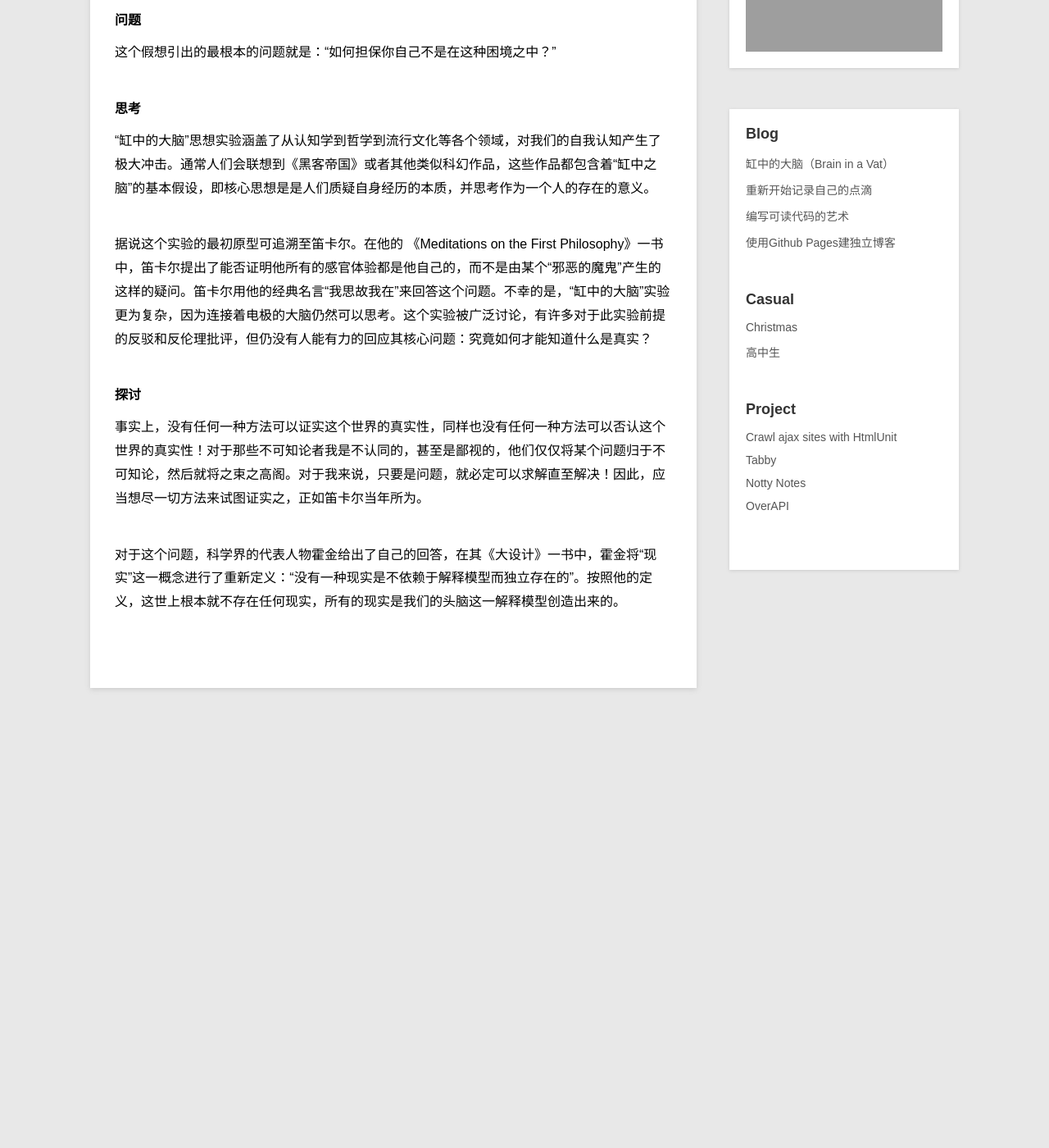
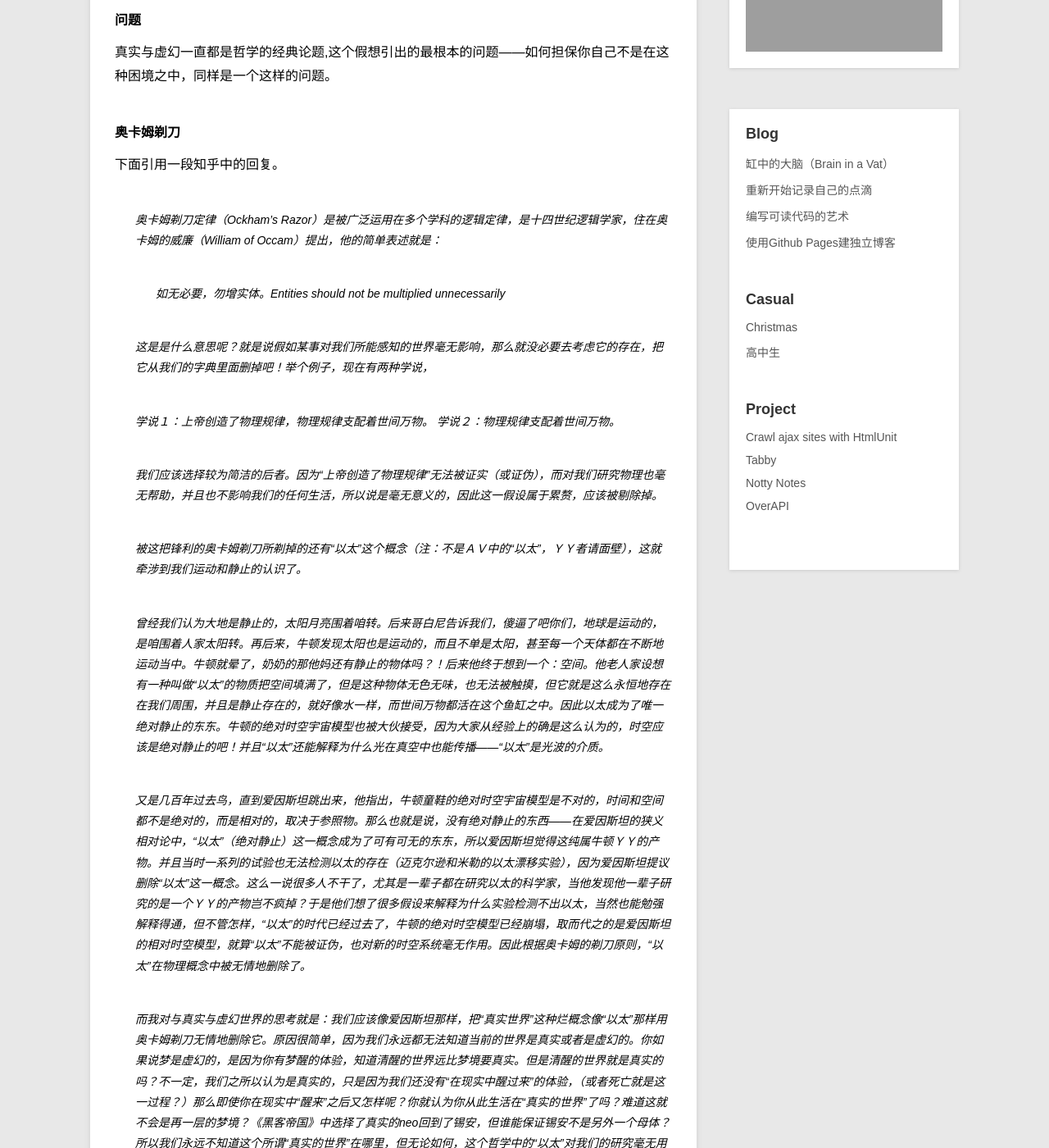
Before and after one commit to cidisk/cidisk.github.io, a Jekyll site: the page built from _posts/blog/2013-12-10-brain-in-a-vat.md, in a window 1280 px wide and 1400 px high, scrolled down 597 px. Shown: the whole window at 82% size. Built offline with Jekyll 4.4.1, drawn with Linux system fonts in a browser that asks for light colours; Markdown is read by kramdown in place of the engine named in the settings; comment, search, counter and statistics services are not loaded; before the commit the page ends 1516 px from its top, so only the background shows below that; some of the changed text lies outside the part shown; grey boxes are pictures that could not be loaded.

Commit message:
modify brain in vat

```diff
--- a/_posts/blog/2013-12-10-brain-in-a-vat.md
+++ b/_posts/blog/2013-12-10-brain-in-a-vat.md
@@ -13,16 +13,43 @@ category: blog
 
 ####问题
 
-这个假想引出的最根本的问题就是：“如何担保你自己不是在这种困境之中？”
+真实与虚幻一直都是哲学的经典论题,这个假想引出的最根本的问题——如何担保你自己不是在这种困境之中，同样是一个这样的问题。
+
+####奥卡姆剃刀
+
+下面引用一段知乎中的回复。
+
+>奥卡姆剃刀定律（Ockham's Razor）是被广泛运用在多个学科的逻辑定律，是十四世纪逻辑学家，住在奥卡姆的威廉（William of Occam）提出，他的简单表述就是：
+
+>>如无必要，勿增实体。Entities should not be multiplied unnecessarily
+
+>这是是什么意思呢？就是说假如某事对我们所能感知的世界毫无影响，那么就没必要去考虑它的存在，把它从我们的字典里面删掉吧！举个例子，现在有两种学说，
+
+>学说１：上帝创造了物理规律，物理规律支配着世间万物。
+>学说２：物理规律支配着世间万物。
+
+>我们应该选择较为简洁的后者。因为“上帝创造了物理规律”无法被证实（或证伪），而对我们研究物理也毫无帮助，并且也不影响我们的任何生活，所以说是毫无意义的，因此这一假设属于累赘，应该被剔除掉。
+
+>被这把锋利的奥卡姆剃刀所剃掉的还有“以太”这个概念（注：不是ＡＶ中的“以太”，ＹＹ者请面壁），这就牵涉到我们运动和静止的认识了。
+
+>曾经我们认为大地是静止的，太阳月亮围着咱转。后来哥白尼告诉我们，傻逼了吧你们，地球是运动的，是咱围着人家太阳转。再后来，牛顿发现太阳也是运动的，而且不单是太阳，甚至每一个天体都在不断地运动当中。牛顿就晕了，奶奶的那他妈还有静止的物体吗？！后来他终于想到一个：空间。他老人家设想有一种叫做“以太”的物质把空间填满了，但是这种物体无色无味，也无法被触摸，但它就是这么永恒地存在在我们周围，并且是静止存在的，就好像水一样，而世间万物都活在这个鱼缸之中。因此以太成为了唯一绝对静止的东东。牛顿的绝对时空宇宙模型也被大伙接受，因为大家从经验上的确是这么认为的，时空应该是绝对静止的吧！并且“以太”还能解释为什么光在真空中也能传播——“以太”是光波的介质。
+
+>又是几百年过去鸟，直到爱因斯坦跳出来，他指出，牛顿童鞋的绝对时空宇宙模型是不对的，时间和空间都不是绝对的，而是相对的，取决于参照物。那么也就是说，没有绝对静止的东西——在爱因斯坦的狭义相对论中，“以太”（绝对静止）这一概念成为了可有可无的东东，所以爱因斯坦觉得这纯属牛顿ＹＹ的产物。并且当时一系列的试验也无法检测以太的存在（迈克尔逊和米勒的以太漂移实验），因为爱因斯坦提议删除“以太”这一概念。这么一说很多人不干了，尤其是一辈子都在研究以太的科学家，当他发现他一辈子研究的是一个ＹＹ的产物岂不疯掉？于是他们想了很多假设来解释为什么实验检测不出以太，当然也能勉强解释得通，但不管怎样，“以太”的时代已经过去了，牛顿的绝对时空模型已经崩塌，取而代之的是爱因斯坦的相对时空模型，就算“以太”不能被证伪，也对新的时空系统毫无作用。因此根据奥卡姆的剃刀原则，“以太”在物理概念中被无情地删除了。
+
+>而我对与真实与虚幻世界的思考就是：我们应该像爱因斯坦那样，把“真实世界”这种烂概念像“以太”那样用奥卡姆剃刀无情地删除它。原因很简单，因为我们永远都无法知道当前的世界是真实或者是虚幻的。你如果说梦是虚幻的，是因为你有梦醒的体验，知道清醒的世界远比梦境要真实。但是清醒的世界就是真实的吗？不一定，我们之所以认为是真实的，只是因为我们还没有“在现实中醒过来”的体验，（或者死亡就是这一过程？）那么即使你在现实中“醒来”之后又怎样呢？你就认为你从此生活在“真实的世界”了吗？难道这就不会是再一层的梦境？《黑客帝国》中选择了真实的neo回到了锡安，但谁能保证锡安不是另外一个母体？所以我们永远不知道这个所谓“真实的世界”在哪里，但无论如何，这个哲学中的“以太”对我们的研究毫无用处，因为它既无法被感知，也对我们没有影响——反正我们就这么在梦与醒之间徘徊着，我们能感觉到的“真实”只是相对于梦境来说而已。可能真的存在着一个“绝对真实“的世界，但这与我们无关，因此“真实世界”这一概念应该被奥卡姆剃刀无情剃掉。
+
+>既然没有了绝对的真实世界，那么所有的真实和虚幻都是相对而言的，判断真实与虚幻就应该像判断物体运动或者静止那样，取决于各自的参照系，我们活在一个“相对真实”的世界，做着“相对虚幻”的梦。因此我们也不需要再去深究“真实的世界”在哪里，正如我们不需要检测那个飘渺的“以太”，因为相对的真实就在我们身边。
 
 ####思考
 
-“缸中的大脑”思想实验涵盖了从认知学到哲学到流行文化等各个领域，对我们的自我认知产生了极大冲击。通常人们会联想到《黑客帝国》或者其他类似科幻作品，这些作品都包含着“缸中之脑”的基本假设，即核心思想是是人们质疑自身经历的本质，并思考作为一个人的存在的意义。
+“缸中的大脑”，使我们对自我认知产生了很大怀疑，真实到底是什么。之前非常火的《黑客帝国》《盗梦空间》或者其他类似科幻作品，这些作品总有着“缸中之脑”的影子。
 
-据说这个实验的最初原型可追溯至笛卡尔。在他的 《Meditations on the First Philosophy》一书中，笛卡尔提出了能否证明他所有的感官体验都是他自己的，而不是由某个“邪恶的魔鬼”产生的这样的疑问。笛卡尔用他的经典名言“我思故我在”来回答这个问题。不幸的是，“缸中的大脑”实验更为复杂，因为连接着电极的大脑仍然可以思考。这个实验被广泛讨论，有许多对于此实验前提的反驳和反伦理批评，但仍没有人能有力的回应其核心问题：究竟如何才能知道什么是真实？
+曾经在马克思主义哲学课上曾听到过对科学的本质的探讨，这里要说一下科学与非科学的界限。
+
+卡尔·波普尔在其著作《猜想与反驳》提出科学和非科学划分的证伪原则。即科学是可以证伪的，非科学的本质不在于他的正确与否，而是在于它的不可证伪性。于是数学和逻辑学便被划分为非科学的。同样，心理分析学说，占星说，骨相学，马克思之后的"马克思主义"也都是非科学的。它们都不可被证伪。数学和逻辑学之所以被划分到了非科学的原因在于他们并不需要经验去检验它们，他们被休谟称为必然真理。而科学和非科学一样，都既包含着真理，又包含着谬误。证伪主义使人们相信所有的科学都只是一种猜测和假说，它们不会被最终证实，但却会被随时证伪。
+
+而缸中之脑问题提出的问题我们是不能证伪的，它超出了科学的界限。同样，我们现在是不是存在于真实之中也没有证明的必要。正如上文提到到，他应该像“以太”一样被剔除。
 
 ####探讨
 
-事实上，没有任何一种方法可以证实这个世界的真实性，同样也没有任何一种方法可以否认这个世界的真实性！对于那些不可知论者我是不认同的，甚至是鄙视的，他们仅仅将某个问题归于不可知论，然后就将之束之高阁。对于我来说，只要是问题，就必定可以求解直至解决！因此，应当想尽一切方法来试图证实之，正如笛卡尔当年所为。
-
-对于这个问题，科学界的代表人物霍金给出了自己的回答，在其《大设计》一书中，霍金将“现实”这一概念进行了重新定义：“没有一种现实是不依赖于解释模型而独立存在的”。按照他的定义，这世上根本就不存在任何现实，所有的现实是我们的头脑这一解释模型创造出来的。
+可能会有对于这种看法是一种不可知论我辩驳，每个人可能会有不同看法。比如科学界的代表人物霍金对这个问题就给出了自己的回答，他在其所著的《大设计》一书中，将“现实”这一概念进行了重新定义：“没有一种现实是不依赖于解释模型而独立存在的”。按照他的定义，这世上根本就不存在任何现实，所有的现实是我们的头脑这一解释模型创造出来的。
```
